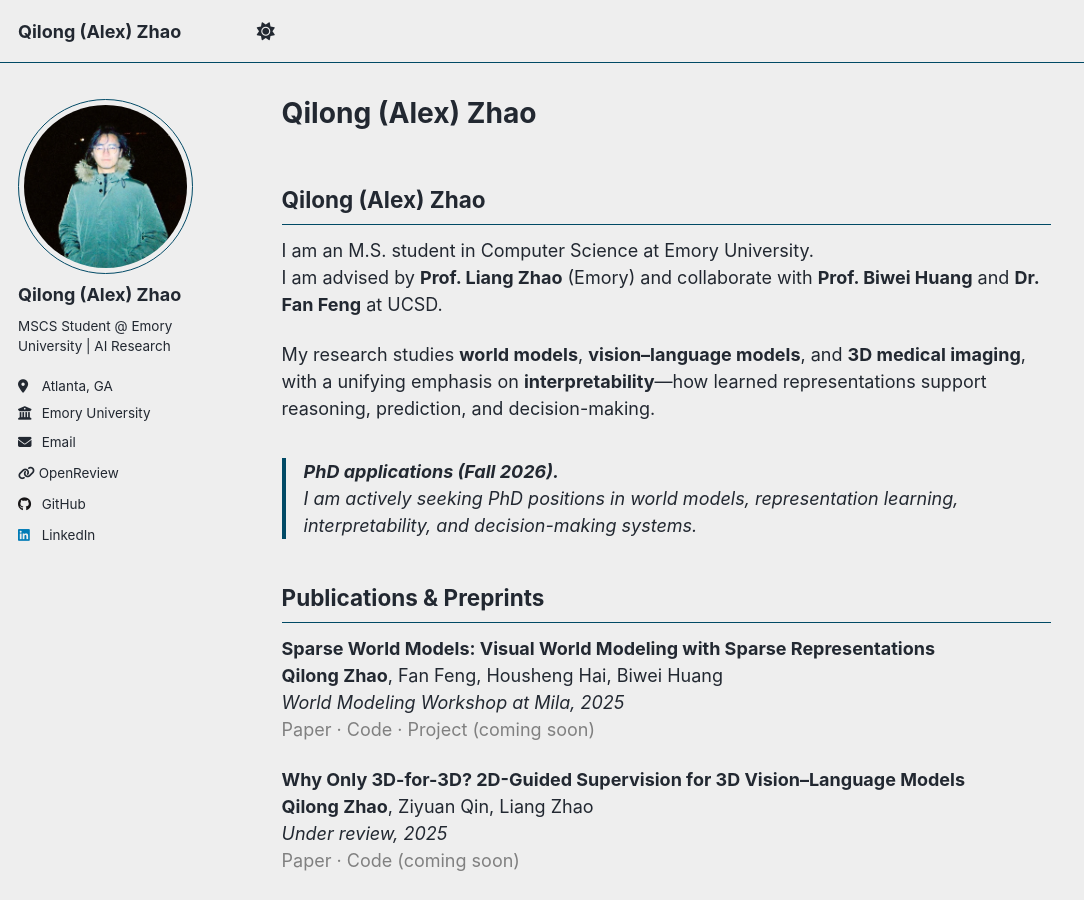
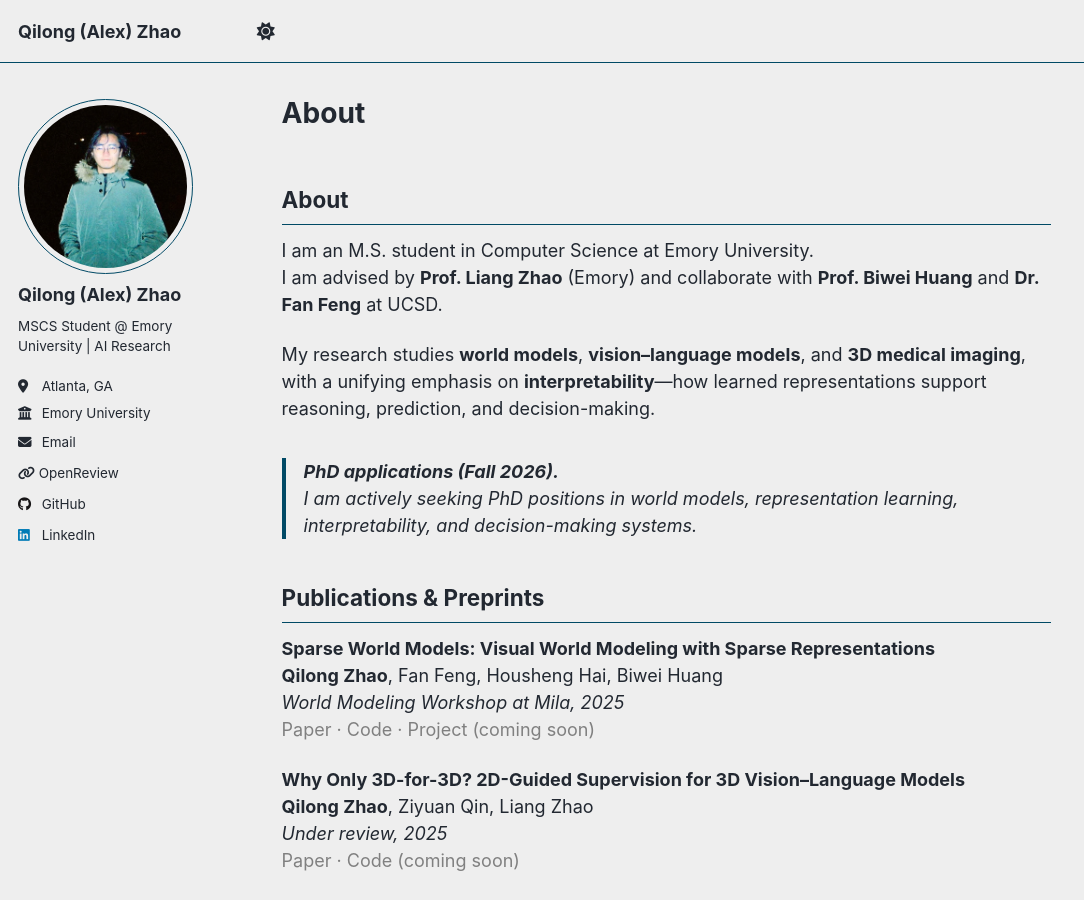
Before and after one commit to AlexQilong/alexqilong.github.io, a Jekyll site: the page built from _pages/about.md, in a window 1280 px wide and 900 px high. Shown: the whole window, without its empty margins (0-1084 px from the left). Built offline with Jekyll 4.4.1, drawn with Linux system fonts in a browser that asks for light colours; a script that is not in the unit is left out; our own code applies the rules of GitHub Pages for plain Markdown files.

Commit message:
Update section title to 'About'
Changed the section title from 'Qilong (Alex) Zhao' to 'About'.

```diff
--- a/_pages/about.md
+++ b/_pages/about.md
@@ -3,7 +3,7 @@
 author_profile: true
 ---
 
-## Qilong (Alex) Zhao
+## About
 
 I am an M.S. student in Computer Science at Emory University.
 I am advised by **Prof. Liang Zhao** (Emory) and collaborate with **Prof. Biwei Huang** and **Dr. Fan Feng** at UCSD.
```
